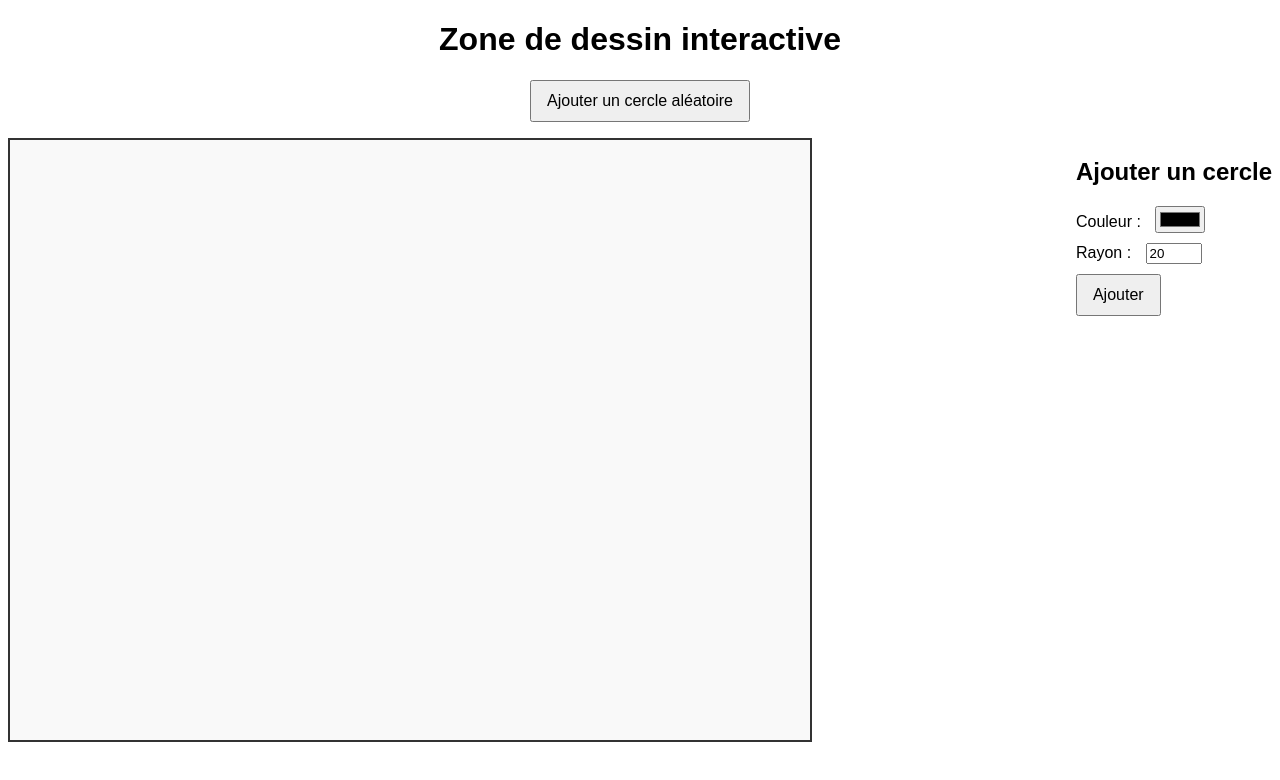
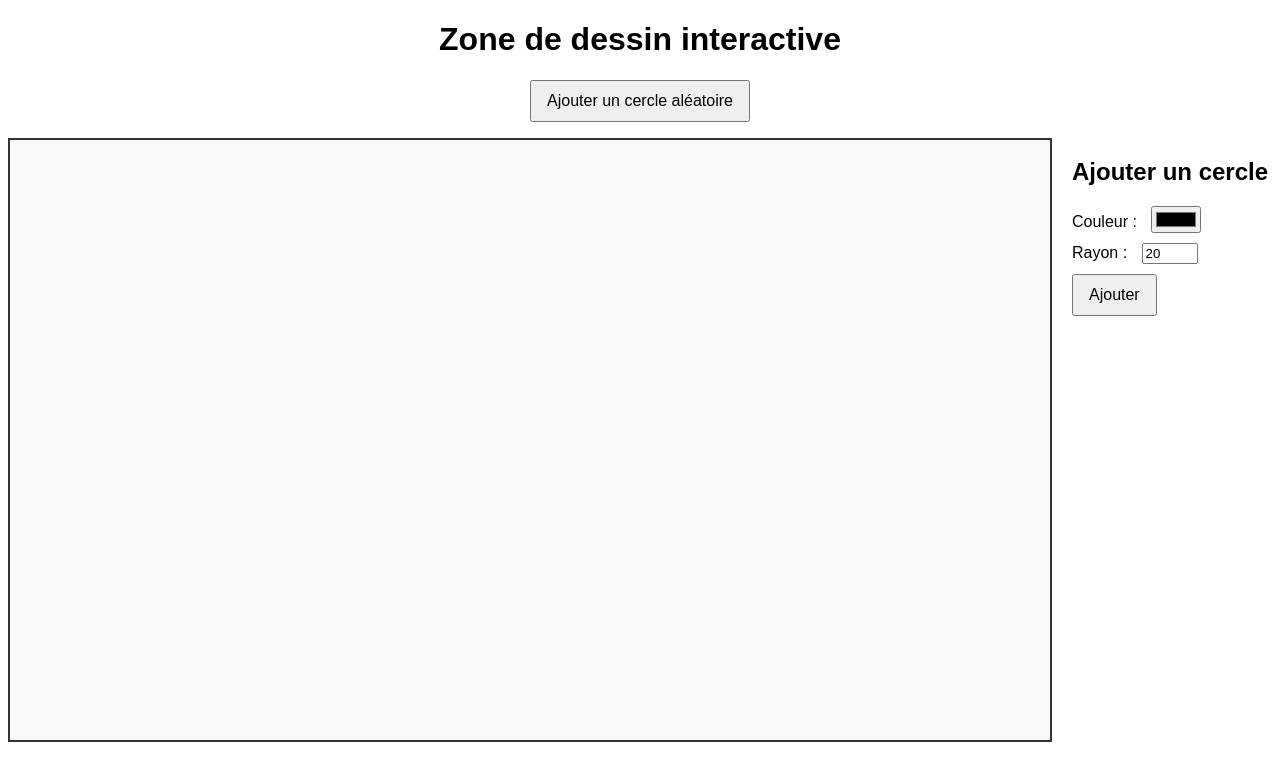
Before and after one commit to mathador/GravitationAngular, an Angular app: page / in a window 1280 px wide. Shown: the top 780 px of the page. Built offline with nearby package versions, Linux system fonts and the light colour scheme.

Commit message:
zone de dessin plus large

```diff
--- a/src/app/drawing-area/drawing-area.component.css
+++ b/src/app/drawing-area/drawing-area.component.css
@@ -16,9 +16,11 @@ button {
 .content {
   display: flex;
   justify-content: space-between;
+  align-items: flex-start;
 }
 
 svg {
+  flex: 1; /* Prend tout l'espace disponible */
   border: 2px solid #333;
   background-color: #f9f9f9;
   cursor: crosshair;
@@ -26,6 +28,7 @@ svg {
 
 .form {
   margin-left: 20px;
+  width: 200px; /* Largeur fixe pour le formulaire */
   text-align: left;
 }
 
```
